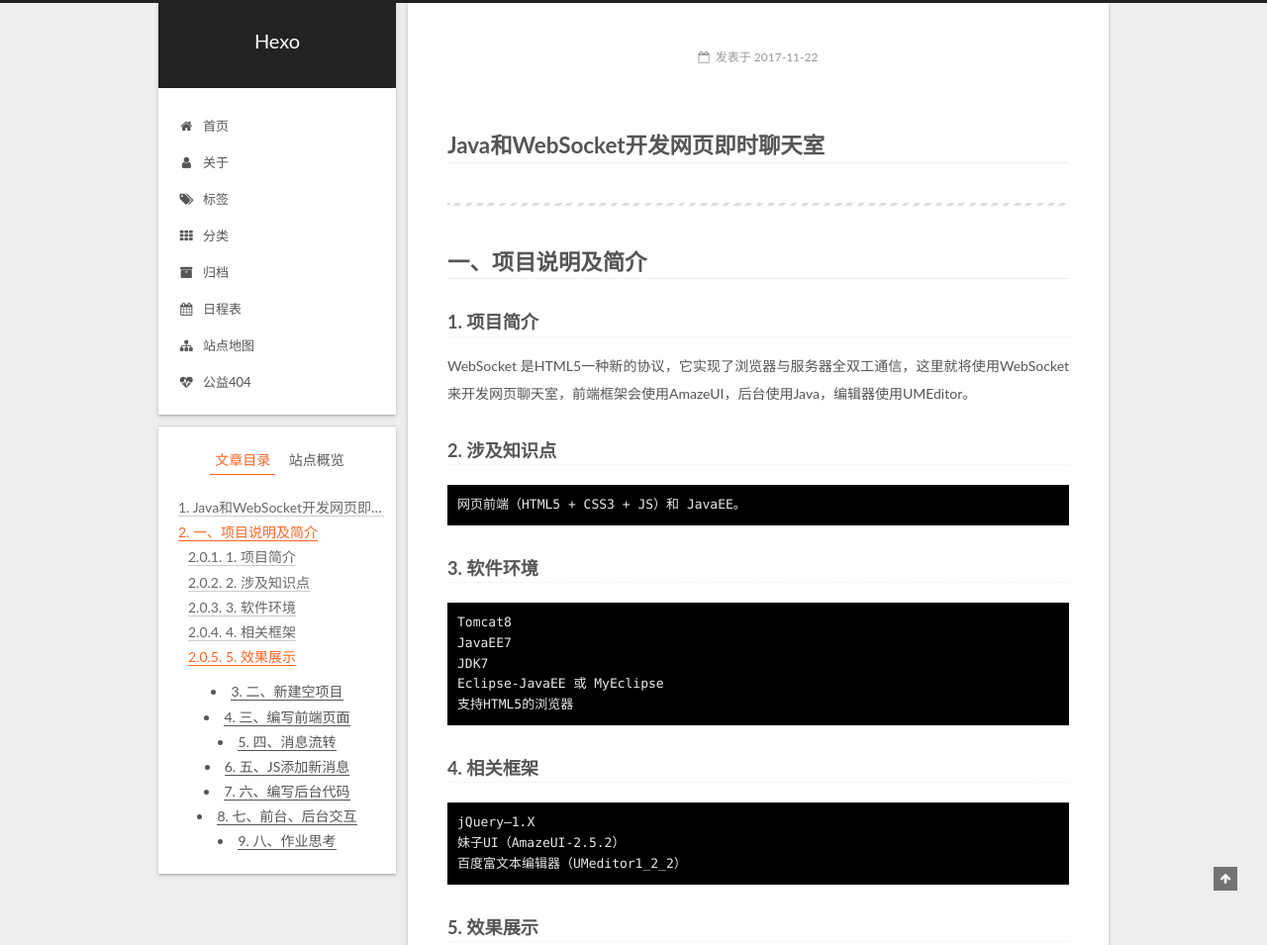
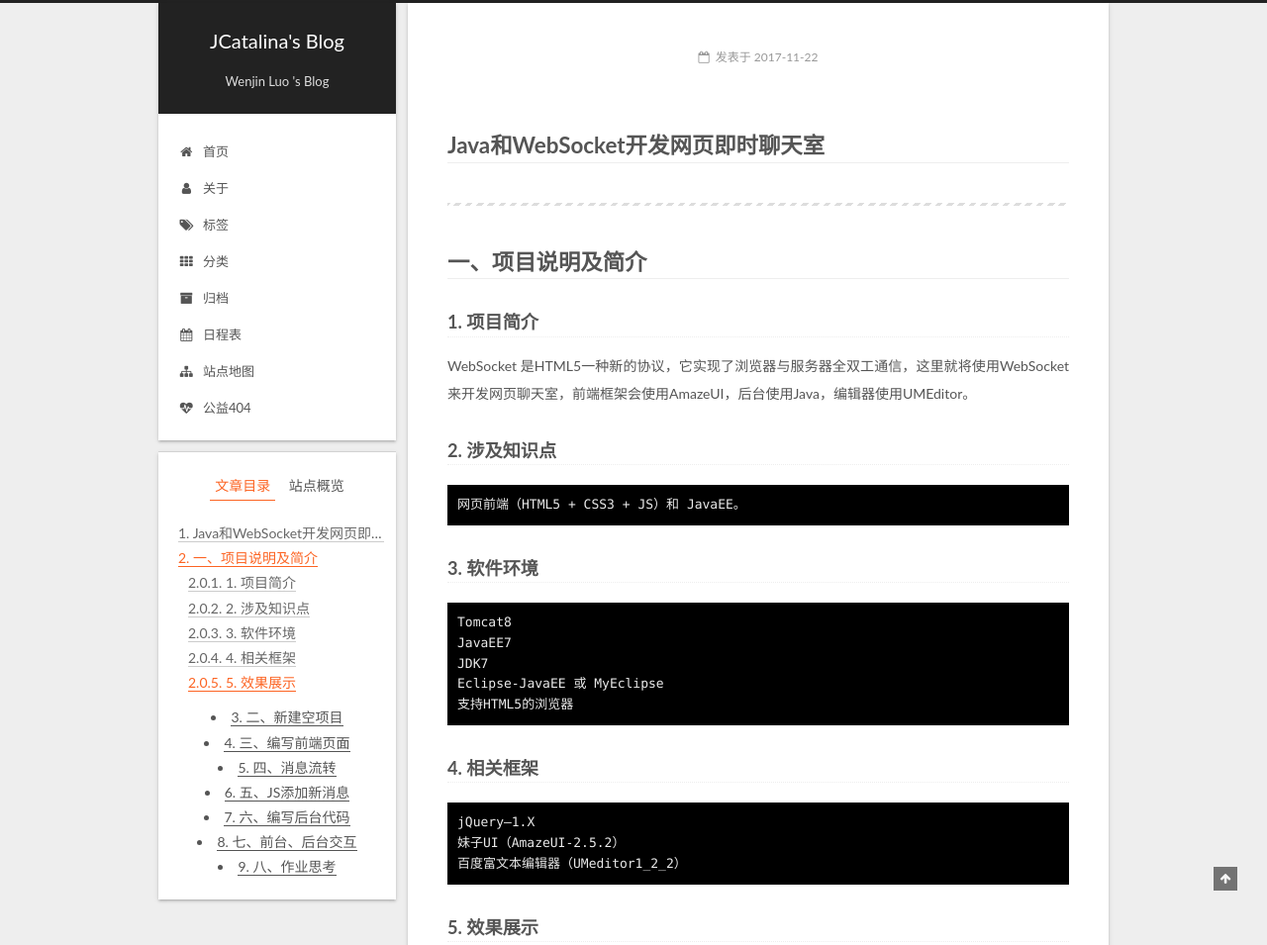
Before and after one commit to JCatalina/JCatalina.github.io, a plain HTML site: page 2017/11/22/实验文档-WebSocket聊天室/index.html in a window 1280 px wide. Shown: the top 955 px of the page at 99% size. Drawn offline with Linux system fonts and the light colour scheme.

Commit message:
Site updated: 2017-11-22 16:35:08

```diff
--- a/2017/11/22/实验文档-WebSocket聊天室/index.html
+++ b/2017/11/22/实验文档-WebSocket聊天室/index.html
@@ -81,15 +81,15 @@
 
 <meta name="description" content="Java和WebSocket开发网页即时聊天室 一、项目说明及简介1. 项目简介WebSocket 是HTML5一种新的协议，它实现了浏览器与服务器全双工通信，这里就将使用WebSocket来开发网页聊天室，前端框架会使用AmazeUI，后台使用Java，编辑器使用UMEditor。 2. 涉及知识点网页前端（HTML">
 <meta property="og:type" content="article">
-<meta property="og:title" content="Hexo">
+<meta property="og:title" content="JCatalina&#39;s Blog">
 <meta property="og:url" content="http://yoursite.com/2017/11/22/实验文档-WebSocket聊天室/index.html">
-<meta property="og:site_name" content="Hexo">
+<meta property="og:site_name" content="JCatalina&#39;s Blog">
 <meta property="og:description" content="Java和WebSocket开发网页即时聊天室 一、项目说明及简介1. 项目简介WebSocket 是HTML5一种新的协议，它实现了浏览器与服务器全双工通信，这里就将使用WebSocket来开发网页聊天室，前端框架会使用AmazeUI，后台使用Java，编辑器使用UMEditor。 2. 涉及知识点网页前端（HTML5 + CSS3 + JS）和 JavaEE。 3. 软件环境Tomcat8 J">
 <meta property="og:locale" content="zh-Hans">
 <meta property="og:image" content="http://git.oschina.net/uploads/images/2016/0405/215938_97aa8493_736993.png">
 <meta property="og:updated_time" content="2016-04-22T06:26:57.000Z">
 <meta name="twitter:card" content="summary">
-<meta name="twitter:title" content="Hexo">
+<meta name="twitter:title" content="JCatalina&#39;s Blog">
 <meta name="twitter:description" content="Java和WebSocket开发网页即时聊天室 一、项目说明及简介1. 项目简介WebSocket 是HTML5一种新的协议，它实现了浏览器与服务器全双工通信，这里就将使用WebSocket来开发网页聊天室，前端框架会使用AmazeUI，后台使用Java，编辑器使用UMEditor。 2. 涉及知识点网页前端（HTML5 + CSS3 + JS）和 JavaEE。 3. 软件环境Tomcat8 J">
 <meta name="twitter:image" content="http://git.oschina.net/uploads/images/2016/0405/215938_97aa8493_736993.png">
 
@@ -127,7 +127,7 @@
 
 
 
-  <title> | Hexo</title>
+  <title> | JCatalina's Blog</title>
 
 
 
@@ -157,12 +157,12 @@
     <div class="custom-logo-site-title">
       <a href="/"  class="brand" rel="start">
         <span class="logo-line-before"><i></i></span>
-        <span class="site-title">Hexo</span>
+        <span class="site-title">JCatalina's Blog</span>
         <span class="logo-line-after"><i></i></span>
       </a>
     </div>
 
-        <p class="site-subtitle"></p>
+        <p class="site-subtitle">Wenjin Luo 's Blog</p>
 
   </div>
 
@@ -297,13 +297,13 @@
     <link itemprop="mainEntityOfPage" href="http://yoursite.com/2017/11/22/实验文档-WebSocket聊天室/">
 
     <span hidden itemprop="author" itemscope itemtype="http://schema.org/Person">
-      <meta itemprop="name" content="John Doe">
+      <meta itemprop="name" content="Wenjin Luo">
       <meta itemprop="description" content="">
       <meta itemprop="image" content="/images/avatar.gif">
     </span>
 
     <span hidden itemprop="publisher" itemscope itemtype="http://schema.org/Organization">
-      <meta itemprop="name" content="Hexo">
+      <meta itemprop="name" content="JCatalina's Blog">
     </span>
 
 
@@ -784,7 +784,7 @@ $(&quot;#send&quot;).click(function(){
         <div class="site-overview">
           <div class="site-author motion-element" itemprop="author" itemscope itemtype="http://schema.org/Person">
 
-              <p class="site-author-name" itemprop="name">John Doe</p>
+              <p class="site-author-name" itemprop="name">Wenjin Luo</p>
               <p class="site-description motion-element" itemprop="description"></p>
           </div>
 
@@ -876,7 +876,7 @@ $(&quot;#send&quot;).click(function(){
   <span class="with-love">
     <i class="fa fa-user"></i>
   </span>
-  <span class="author" itemprop="copyrightHolder">John Doe</span>
+  <span class="author" itemprop="copyrightHolder">Wenjin Luo</span>
 
 
     <span class="post-meta-divider">|</span>
--- a/css/main.css
+++ b/css/main.css
@@ -1823,7 +1823,7 @@ pre .javascript .function {
   width: 4px;
   height: 4px;
   border-radius: 50%;
-  background: #83d00a;
+  background: #658baf;
 }
 .links-of-blogroll {
   font-size: 13px;
```
Also changed, not shown: 2013/07/13/hello-world/index.html (+8 -8 lines), 2016/07/13/SQL_Review/index.html (+8 -8 lines), 2017/11/22/SimpleDateFormat线程安全问题(见并发文件夹)/index.html (+10 -10 lines), archives/2013/07/index.html (+8 -8 lines), archives/2013/index.html (+8 -8 lines), archives/2016/07/index.html (+8 -8 lines), archives/2016/index.html (+8 -8 lines), archives/2017/11/index.html (+8 -8 lines), archives/2017/index.html (+8 -8 lines), archives/index.html (+8 -8 lines), categories/SQL/index.html (+8 -8 lines), index.html (+16 -16 lines), tags/SQL/index.html (+8 -8 lines).
